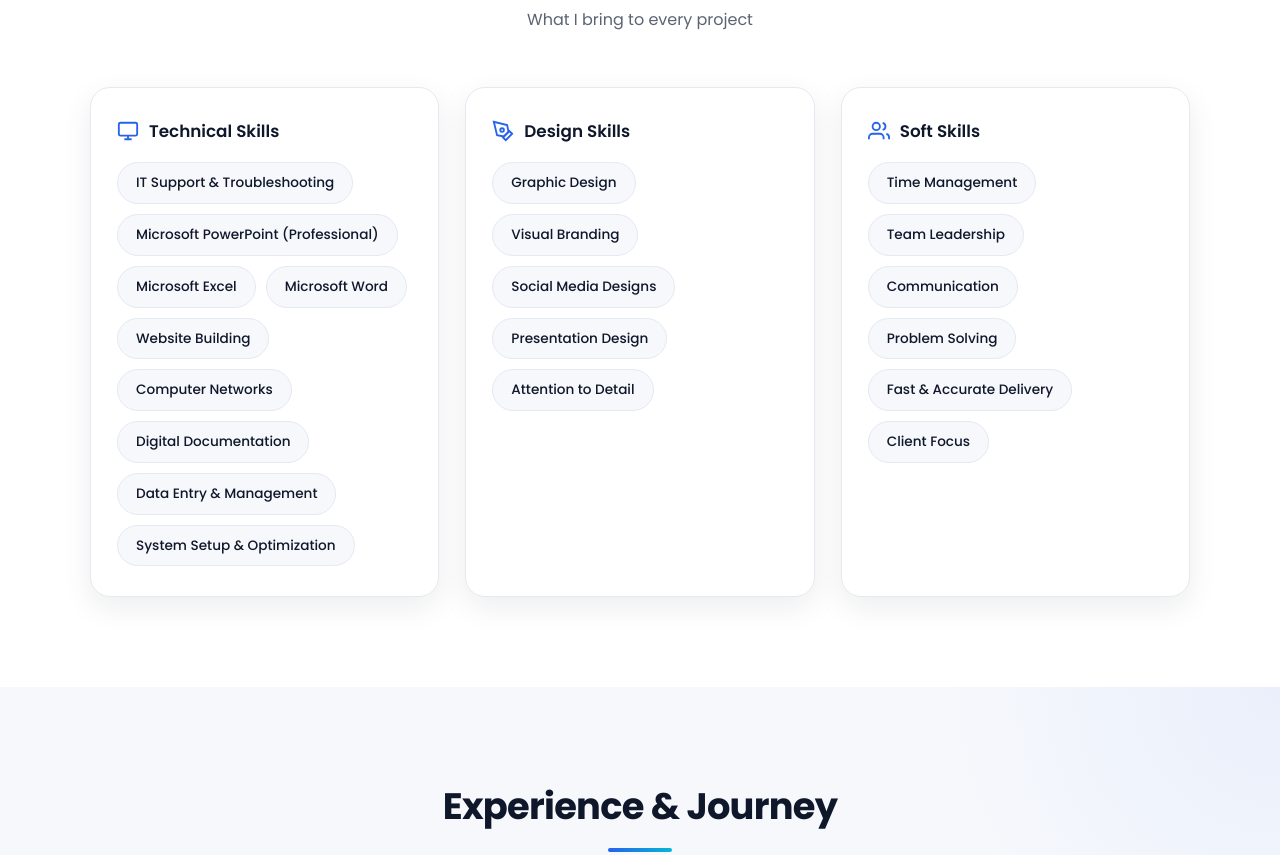
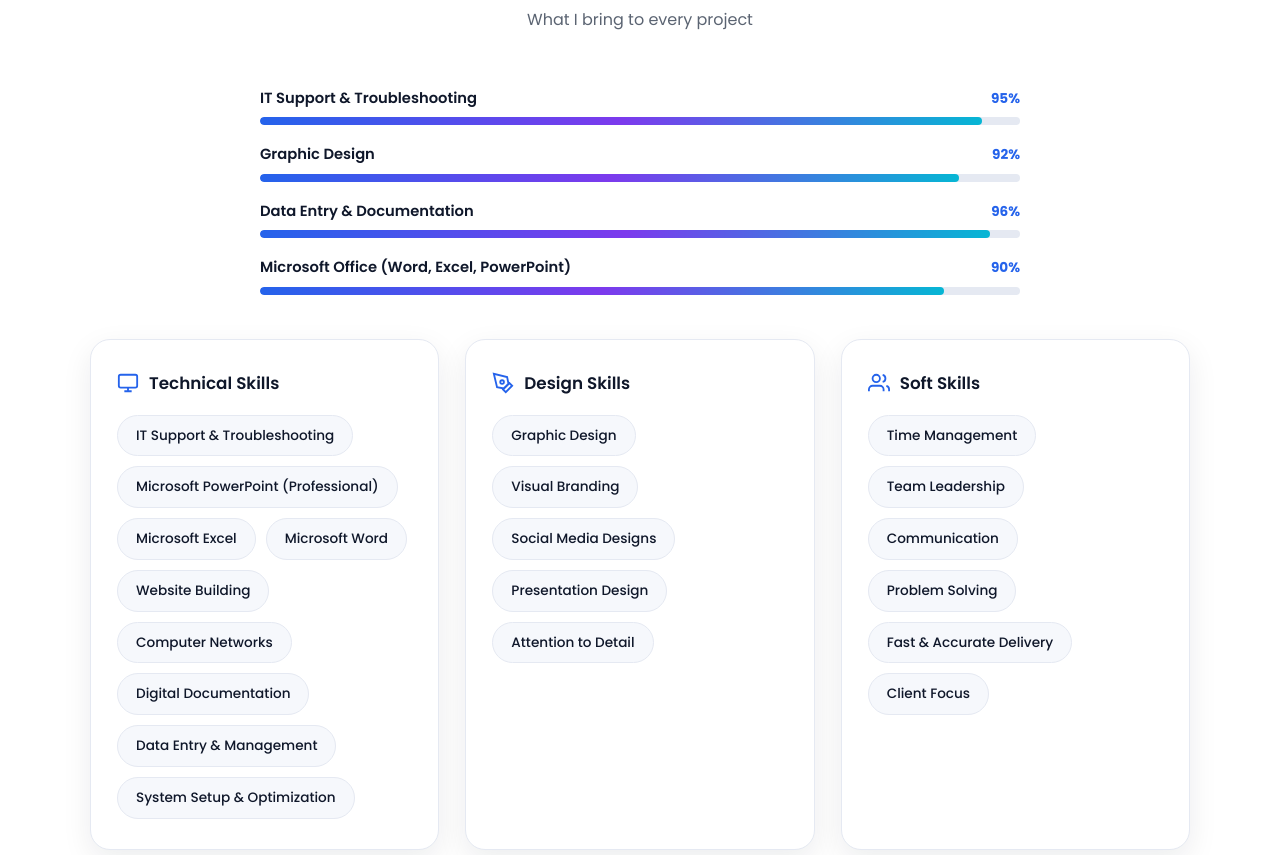
Before and after one commit to gergs-magdy/gergs-magdy.github.io, a plain HTML site: page index.html in a window 1280 px wide. Shown: the part 1737-2592 px from the top of the page. Drawn offline with Linux system fonts and the light colour scheme.

Commit message:
Polish experience + skills sections, IT logo

```diff
--- a/index.html
+++ b/index.html
@@ -110,6 +110,13 @@ footer .gm-mark{width:44px;height:44px;margin:0 auto 12px}
 .card li::before{content:"";width:7px;height:7px;border-radius:50%;background:linear-gradient(90deg,var(--primary),var(--accent));flex-shrink:0}
 
 /* Skills groups */
+.skill-bars{max-width:760px;margin:0 auto 44px}
+.skill-bar{margin-bottom:18px}
+.sb-top{display:flex;justify-content:space-between;align-items:baseline;margin-bottom:7px;font-size:.92rem;font-weight:600}
+.sb-top b{color:var(--primary);font-size:.85rem}
+.bar{height:8px;border-radius:99px;background:var(--border);overflow:hidden}
+.fill{height:100%;border-radius:99px;background:linear-gradient(90deg,var(--primary),var(--secondary),var(--accent));width:0;transition:width 1.3s cubic-bezier(.22,1,.36,1)}
+.visible .fill{width:var(--w)}
 .skill-groups{display:grid;grid-template-columns:repeat(3,1fr);gap:26px}
 .skill-group{background:var(--card);border:1px solid var(--border);border-radius:20px;padding:30px 26px;box-shadow:var(--shadow)}
 .skill-group h3{font-size:1.05rem;font-weight:600;margin-bottom:18px;display:flex;align-items:center;gap:10px}
@@ -298,6 +305,12 @@ footer .f-links a:hover{color:var(--primary)}
       <h2 data-en="Professional Skills" data-ar="المهارات المهنية">Professional Skills</h2>
       <p data-en="What I bring to every project" data-ar="ما أقدمه في كل مشروع">What I bring to every project</p>
     </div>
+    <div class="skill-bars reveal">
+      <div class="skill-bar" style="--w:95%"><div class="sb-top"><span data-en="IT Support &amp; Troubleshooting" data-ar="الدعم الفني وحل المشكلات">IT Support &amp; Troubleshooting</span><b>95%</b></div><div class="bar"><div class="fill"></div></div></div>
+      <div class="skill-bar" style="--w:92%"><div class="sb-top"><span data-en="Graphic Design" data-ar="تصميم الجرافيك">Graphic Design</span><b>92%</b></div><div class="bar"><div class="fill"></div></div></div>
+      <div class="skill-bar" style="--w:96%"><div class="sb-top"><span data-en="Data Entry &amp; Documentation" data-ar="إدخال البيانات والتوثيق">Data Entry &amp; Documentation</span><b>96%</b></div><div class="bar"><div class="fill"></div></div></div>
+      <div class="skill-bar" style="--w:90%"><div class="sb-top"><span data-en="Microsoft Office (Word, Excel, PowerPoint)" data-ar="مايكروسوفت أوفيس (وورد، إكسل، باوربوينت)">Microsoft Office (Word, Excel, PowerPoint)</span><b>90%</b></div><div class="bar"><div class="fill"></div></div></div>
+    </div>
     <div class="skill-groups">
       <div class="skill-group reveal">
         <h3><svg viewBox="0 0 24 24" fill="none" stroke="currentColor" stroke-width="2"><rect x="2" y="3" width="20" height="14" rx="2"/><path d="M8 21h8M12 17v4"/></svg><span data-en="Technical Skills" data-ar="المهارات التقنية">Technical Skills</span></h3>
@@ -348,17 +361,17 @@ footer .f-links a:hover{color:var(--primary)}
       <div class="t-item reveal">
         <span class="t-tag" data-en="Present" data-ar="حالياً">Present</span>
         <h3 data-en="IT Specialist" data-ar="أخصائي تكنولوجيا معلومات">IT Specialist</h3>
-        <p data-en="Providing smart tech solutions, technical support, and system optimization for clients and businesses." data-ar="تقديم حلول تقنية ذكية ودعم فني وتحسين الأنظمة للعملاء والشركات.">Providing smart tech solutions, technical support, and system optimization for clients and businesses.</p>
+        <p data-en="Delivering end-to-end IT solutions for clients and businesses: technical support, system setup and optimization, website building, and network configuration." data-ar="تقديم حلول تقنية متكاملة للعملاء والشركات: دعم فني، إعداد الأنظمة وتحسينها، إنشاء المواقع، وتكوين الشبكات.">Delivering end-to-end IT solutions for clients and businesses: technical support, system setup and optimization, website building, and network configuration.</p>
       </div>
       <div class="t-item reveal">
         <span class="t-tag" data-en="Present" data-ar="حالياً">Present</span>
         <h3 data-en="Graphic Designer" data-ar="مصمم جرافيك">Graphic Designer</h3>
-        <p data-en="Designing clean, professional visuals for brands, social media, and print - from logos to full visual identities." data-ar="تصميم مواد بصرية نظيفة واحترافية للعلامات التجارية ووسائل التواصل والمطبوعات - من الشعارات إلى الهويات البصرية الكاملة.">Designing clean, professional visuals for brands, social media, and print - from logos to full visual identities.</p>
+        <p data-en="Crafting clean, professional visual identities for brands, social media, and print - from single logos to complete brand systems that communicate clearly." data-ar="تصميم هويات بصرية احترافية ونظيفة للعلامات التجارية ووسائل التواصل والمطبوعات - من الشعار الواحد إلى أنظمة الهوية الكاملة التي توصل الرسالة بوضوح.">Crafting clean, professional visual identities for brands, social media, and print - from single logos to complete brand systems that communicate clearly.</p>
       </div>
       <div class="t-item reveal">
         <span class="t-tag" data-en="Present" data-ar="حالياً">Present</span>
         <h3 data-en="Data Entry Specialist" data-ar="أخصائي إدخال بيانات">Data Entry Specialist</h3>
-        <p data-en="Delivering fast, accurate, and well-organized data entry, reports, and spreadsheets with full attention to detail." data-ar="تنفيذ إدخال بيانات سريع ودقيق ومنظم، وتقارير وجداول بيانات باهتمام كامل بالتفاصيل.">Delivering fast, accurate, and well-organized data entry, reports, and spreadsheets with full attention to detail.</p>
+        <p data-en="Delivering fast, accurate, and well-organized data entry, digital documentation, reports, and spreadsheets - every detail checked, every record in its place." data-ar="تنفيذ إدخال بيانات سريع ودقيق ومنظم، وتوثيق رقمي وتقارير وجداول بيانات - كل تفصيلة مراجعة وكل سجل في مكانه.">Delivering fast, accurate, and well-organized data entry, digital documentation, reports, and spreadsheets - every detail checked, every record in its place.</p>
       </div>
       <div class="t-item reveal">
         <span class="t-tag" data-en="Class of 2024" data-ar="دفعة 2024">Class of 2024</span>
```
